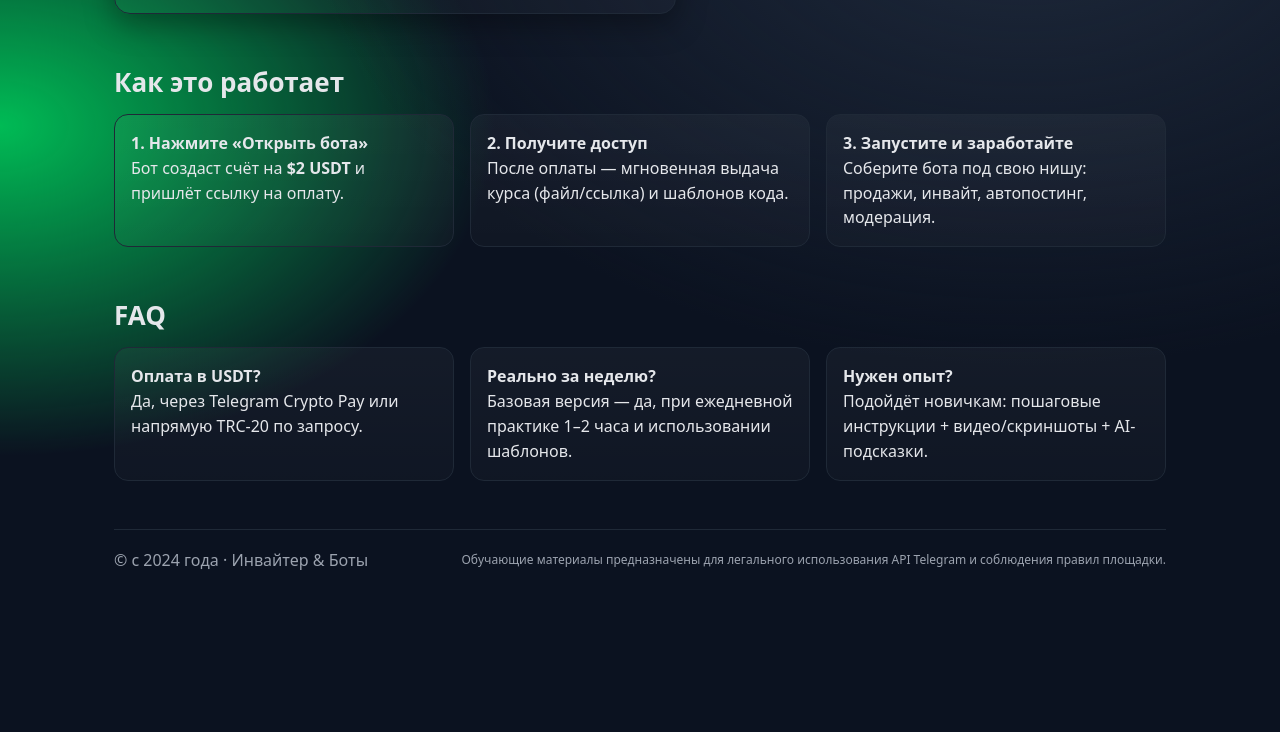
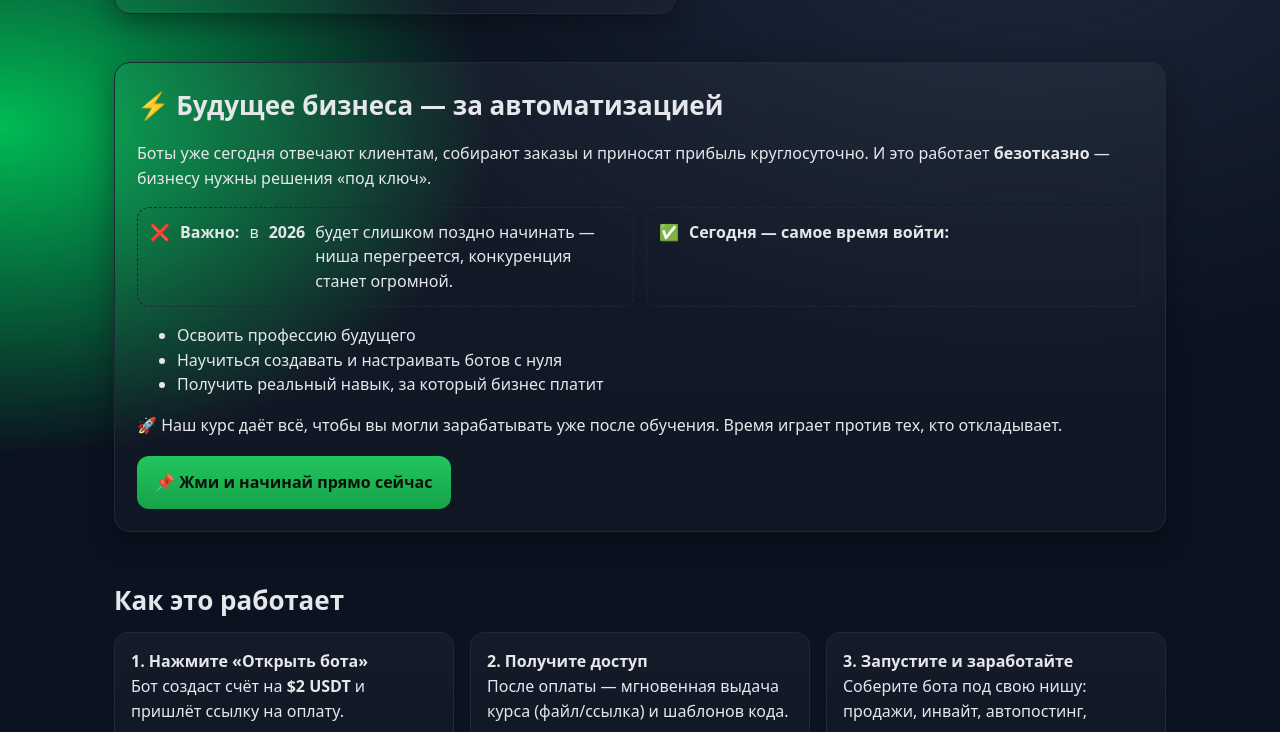
Before and after one commit to 999Invait/pro2, a plain HTML site: page index.html in a window 1280 px wide. Shown: the part 834-1566 px from the top of the page. Before the commit the page ends 1448 px from the top, so only its background shows below. Drawn offline with Linux system fonts and the light colour scheme.

Commit message:
index.html

```diff
--- a/index.html
+++ b/index.html
@@ -87,6 +87,26 @@
         <p class="fine">Материалы выдаются автоматически ботом после оплаты. Поддержка — через канал.</p>
       </div>
     </div>
+    <div class="section">
+      <div class="card">
+        <h2>⚡ Будущее бизнеса — за автоматизацией</h2>
+        <p>Боты уже сегодня отвечают клиентам, собирают заказы и приносят прибыль круглосуточно. И это работает <b>безотказно</b> — бизнесу нужны решения «под ключ».</p>
+        <div class="bullets">
+          <div class="bullet"><i>❌</i> <b>Важно:</b> в <b>2026</b> будет слишком поздно начинать — ниша перегреется, конкуренция станет огромной.</div>
+          <div class="bullet"><i>✅</i> <b>Сегодня — самое время войти:</b></div>
+        </div>
+        <ul>
+          <li>Освоить профессию будущего</li>
+          <li>Научиться создавать и настраивать ботов с нуля</li>
+          <li>Получить реальный навык, за который бизнес платит</li>
+        </ul>
+        <p>🚀 Наш курс даёт всё, чтобы вы могли зарабатывать уже после обучения. Время играет против тех, кто откладывает.</p>
+        <div class="cta">
+          <a class="btn btn-primary" href="https://t.me/kurs_ai_7_bot" target="_blank" rel="noopener">📌 Жми и начинай прямо сейчас</a>
+        </div>
+      </div>
+    </div>
+
 
     <div class="section">
       <h2>Как это работает</h2>
```
